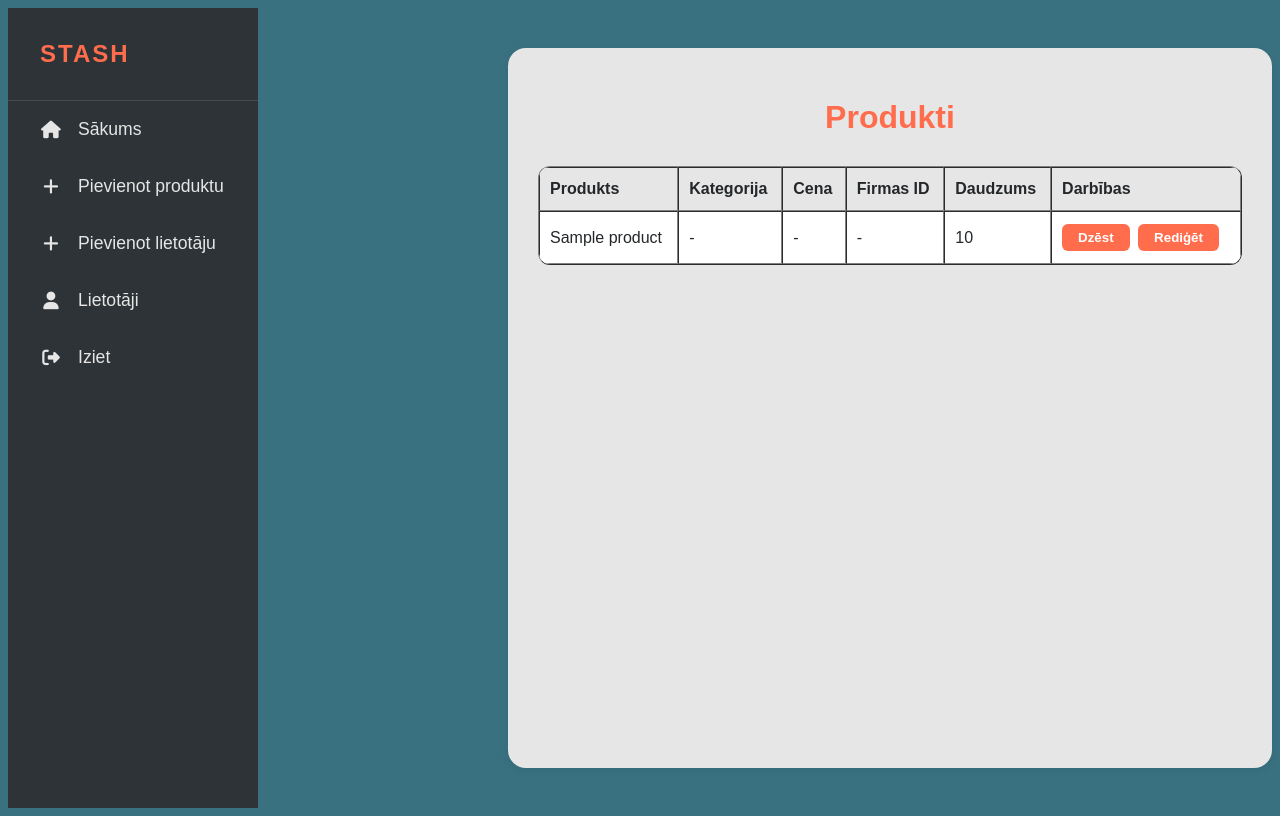
After one commit to Tomey47/klasesdarbs, a PHP site: page /views/dashboard.php in a window 1280 px wide. The commit adds this page. Run offline with PHP 8.4, Linux system fonts and the light colour scheme; tables that the repository leaves empty hold one stand-in row (values such as "Sample post").

Commit message:
EdsXCFHSDFH

```diff
--- a/config/mysql.php
+++ b/config/mysql.php
@@ -1,6 +1,6 @@
 <?php
 
-$db = 'mysql:host=localhost;port=3307;dbname=noliktava';
+$db = 'mysql:host=localhost;port=3306;dbname=noliktava';
 $username = 'root';
 $password = '';
 
--- a/config/setup.sql
+++ b/config/setup.sql
@@ -18,4 +18,4 @@ CREATE TABLE products (
     quantity INT
 );
 
--- C:\xampp\mysql\bin\mysql.exe -u root -P 3307 -v < C:\xampp\htdocs\klasesdarbs\config\setup.sql
+-- C:\xampp\mysql\bin\mysql.exe -u root -P 3306 -v < C:\xampp\htdocs\klasesdarbs\config\setup.sql
--- a/controllers/login.php
+++ b/controllers/login.php
@@ -17,7 +17,7 @@ if ($_SERVER['REQUEST_METHOD'] === 'POST') {
         $_SESSION['is_admin'] = $user['is_admin'];
 
         if ($user['is_admin'] == 1) {
-            header('Location: dashboard.php');
+            header('Location: ../views/dashboard.php');
             exit;
         } else {
             echo "Jums nav administratora tiesību.";
--- a/css/styles.css
+++ b/css/styles.css
@@ -1,3 +1,102 @@
+body { font-family: Arial, sans-serif; background: #397180; }
+.container { margin: 40px auto; max-width: 1100px; background: #e6e6e6; padding: 30px; border-radius: 18px; box-shadow: 0 2px 8px #0001; flex: 1; margin-left: 250px; }
+h1 { text-align: center; color: #ff6d4d; font-weight: bold; }
+.admin-section { margin-top: 30px; }
+.not-admin { color: #b00; text-align: center; font-size: 1.2em; margin-top: 40px; }
+
+.main-layout {
+    display: flex;
+    min-height: 100vh;
+}
+
+.sidebar {
+    width: 250px;
+    background: #2d3336;
+    padding: 0;
+    display: flex;
+    flex-direction: column;
+    min-height: 100vh;
+}
+
+.sidebar-header {
+    display: flex;
+    align-items: center;
+    font-size: 1.5em;
+    font-weight: bold;
+    padding: 32px 0 32px 32px;
+    border-bottom: 1px solid #444a4d;
+    gap: 12px;
+    color: #ff6d4d;
+    letter-spacing: 2px;
+}
+
+.sidebar-nav ul {
+    list-style: none;
+    padding: 0;
+    margin: 0;
+}
+
+.sidebar-nav li {
+    display: flex;
+    align-items: center;
+    font-size: 1.1em;
+    padding: 18px 0 18px 32px;
+    cursor: pointer;
+    transition: background 0.2s, color 0.2s;
+    gap: 16px;
+    color: #e6e6e6;
+}
+
+.sidebar-nav li:hover, .sidebar-nav li.active {
+    background: #23272a;
+    color: #ff6d4d;
+}
+
+.sidebar-nav li i {
+    min-width: 22px;
+    text-align: center;
+}
+
+/* Table styling for light card look */
+table {
+    background: #f5f5f5;
+    border-radius: 12px;
+    overflow: hidden;
+    width: 100%;
+    border-collapse: separate;
+    border-spacing: 0;
+    margin-top: 18px;
+}
+th, td {
+    padding: 12px 10px;
+    text-align: left;
+}
+th {
+    background: #e6e6e6;
+    color: #23272a;
+    font-weight: bold;
+}
+td {
+    background: #fff;
+    color: #23272a;
+}
+tr:not(:last-child) td {
+    border-bottom: 1px solid #e0e0e0;
+}
+button {
+    background: #ff6d4d;
+    color: #fff;
+    border: none;
+    border-radius: 6px;
+    padding: 6px 16px;
+    margin-right: 4px;
+    cursor: pointer;
+    font-weight: bold;
+    transition: background 0.2s;
+}
+button:hover {
+    background: #e65c3a;
+}
 .login-card {
     background: #fff;
     max-width: 350px;
--- /dev/null
+++ b/views/dashboard.php
@@ -0,0 +1,71 @@
+<?php
+// Simulate user role (replace with real logic later)
+$is_admin = true; // Change to false to simulate non-admin
+
+require_once '../config/mysql.php';
+
+$products = [];
+if ($is_admin) {
+    $stmt = $dbh->query('SELECT * FROM products');
+    $products = $stmt->fetchAll(PDO::FETCH_ASSOC);
+}
+?>
+
+<!DOCTYPE html>
+<html lang="lv">
+<head>
+    <meta charset="UTF-8">
+    <title>Admin Dashboard</title>
+    <link rel="stylesheet" href="../css/styles.css">
+    <link rel="stylesheet" href="https://cdnjs.cloudflare.com/ajax/libs/font-awesome/6.4.0/css/all.min.css">
+</head>
+<body>
+<div class="main-layout">
+    <aside class="sidebar">
+        <div class="sidebar-header">
+            <span>STASH</span>
+        </div>
+        <nav class="sidebar-nav">
+            <ul>
+                <li><i class="fa-solid fa-home"></i> Sākums</li>
+                <li><i class="fa-solid fa-plus"></i> Pievienot produktu</li>
+                <li><i class="fa-solid fa-plus"></i> Pievienot lietotāju</li>
+                <li><i class="fa-solid fa-user"></i> Lietotāji</li>
+                <li><i class="fa-solid fa-right-from-bracket"></i> Iziet</li>
+            </ul>
+        </nav>
+    </aside>
+    <div class="container">
+        <h1>Produkti</h1>
+        <?php if ($is_admin): ?>
+            <div class="admin-section">
+                <table border="1" width="100%" cellpadding="8" cellspacing="0">
+                    <tr>
+                        <th>Produkts</th>
+                        <th>Kategorija</th>
+                        <th>Cena</th>
+                        <th>Firmas ID</th>
+                        <th>Daudzums</th>
+                        <th>Darbības</th>
+                    </tr>
+                    <?php foreach ($products as $product): ?>
+                    <tr>
+                        <td><?= htmlspecialchars($product['title']) ?></td>
+                        <td>-</td>
+                        <td>-</td>
+                        <td>-</td>
+                        <td><?= htmlspecialchars($product['quantity']) ?></td>
+                        <td><button>Dzēst</button> <button>Rediģēt</button></td>
+                    </tr>
+                    <?php endforeach; ?>
+                </table>
+            </div>
+        <?php else: ?>
+            <div class="not-admin">
+                Šī sadaļa ir pieejama tikai administratoriem.
+            </div>
+        <?php endif; ?>
+    </div>
+</div>
+</body>
+</html>
```
